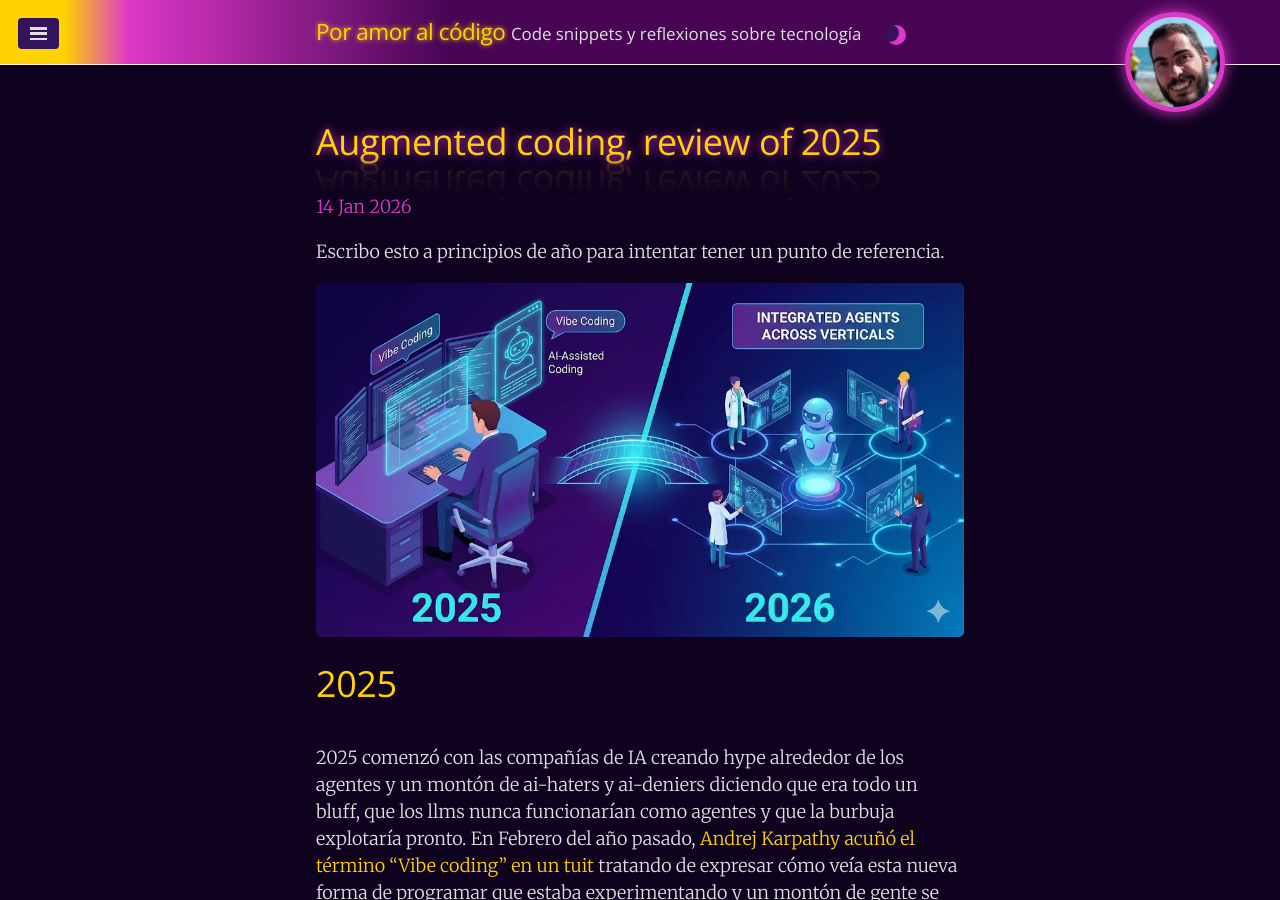
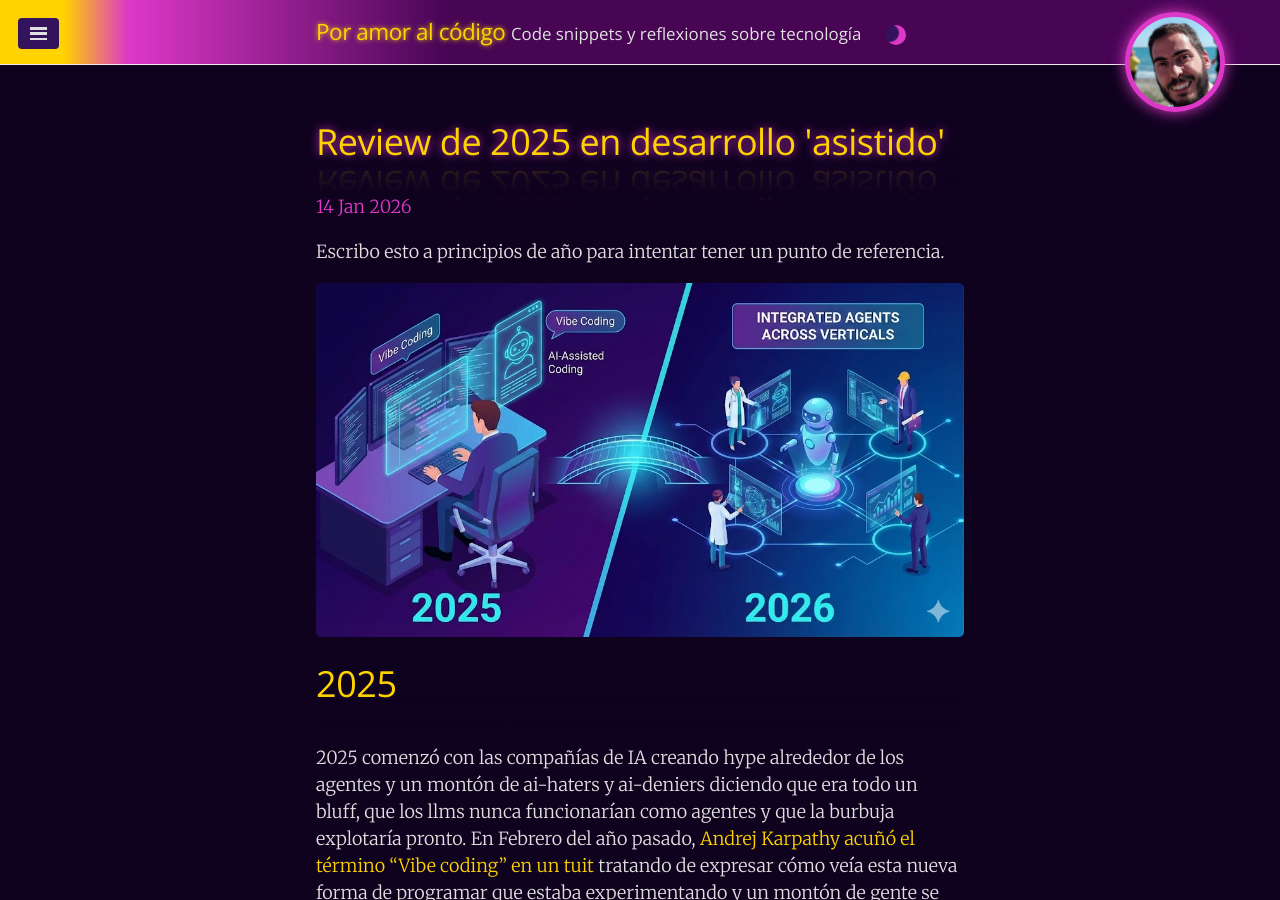
Before and after one commit to juanmirod/juanmirod.github.io, a Jekyll site: the page built from _posts/2026-01-14-augmented-codin-review.markdown, in a window 1280 px wide and 900 px high. Built offline with Jekyll 4.4.1, drawn with Linux system fonts in a browser that asks for light colours; some of the changed text lies outside the part shown.

Commit message:
translated title

```diff
--- a/_posts/2026-01-14-augmented-codin-review.markdown
+++ b/_posts/2026-01-14-augmented-codin-review.markdown
@@ -1,5 +1,5 @@
 ---
-title: "Augmented coding, review of 2025"
+title: "Review de 2025 en desarrollo 'asistido'"
 layout: post
 published: true
 tags: [ai, Inteligencia Artificial, opinión]
@@ -29,7 +29,7 @@ Para mi ha sido un viaje parecido. Empecé hablando de los agentes [en primavera
 
 # 2026
 
-Entonces, ¿Cómo veo 2026? Para mi este será el año de integrar los agentes a gran escala en muchas verticales. Querremos integrarlos por fin en la revisión de código (o pasar completamente de ellas como he leído ya por ahí a [Simon Willinson]()) Querremos usarlos para hacer exploratory testing, mutation testing, para simular usuarios reales, para preguntarles por nuestros logs y generar gráficas y dashboards a partir de ellos... Rápidamente empezarán también a integrarse en otras profesiones. Los veremos en toda la suite ofimática y también en otras aplicaciones propietarias más nicho. No me atrevo a aventurar más, pero creo que los agentes alcanzarán el mainstream como hasta ahora han hecho en el desarrollo software y a principios de 2027, todo el mundo estará acostumbrado y verá totalmente normal pedir tareas complejas a agentes en diferentes aplicaciones y verticales.
+Entonces, ¿Cómo veo 2026? Para mi este será el año de integrar los agentes a gran escala en muchas verticales. Querremos integrarlos por fin en la revisión de código (o pasar completamente de ellas como he leído ya por ahí a [Simon Willinson](https://lobste.rs/s/cmsfbu/don_t_fall_into_anti_ai_hype#c_kgtuhs)) Querremos usarlos para hacer exploratory testing, mutation testing, para simular usuarios reales, para preguntarles por nuestros logs y generar gráficas y dashboards a partir de ellos... Rápidamente empezarán también a integrarse en otras profesiones. Los veremos en toda la suite ofimática y también en otras aplicaciones propietarias más nicho. No me atrevo a aventurar más, pero creo que los agentes alcanzarán el mainstream como hasta ahora han hecho en el desarrollo software y a principios de 2027, todo el mundo estará acostumbrado y verá totalmente normal pedir tareas complejas a agentes en diferentes aplicaciones y verticales.
 
 ¿Qué significará esto? ¿Más trabajo para nosotros? ¿Más despidos? ¿Explotará la burbuja? Son preguntas sin respuesta, la situación es totalmente impredecible. Y o me estoy haciendo mayor o el mundo en general es mucho más loco e impredecible.
 
```
